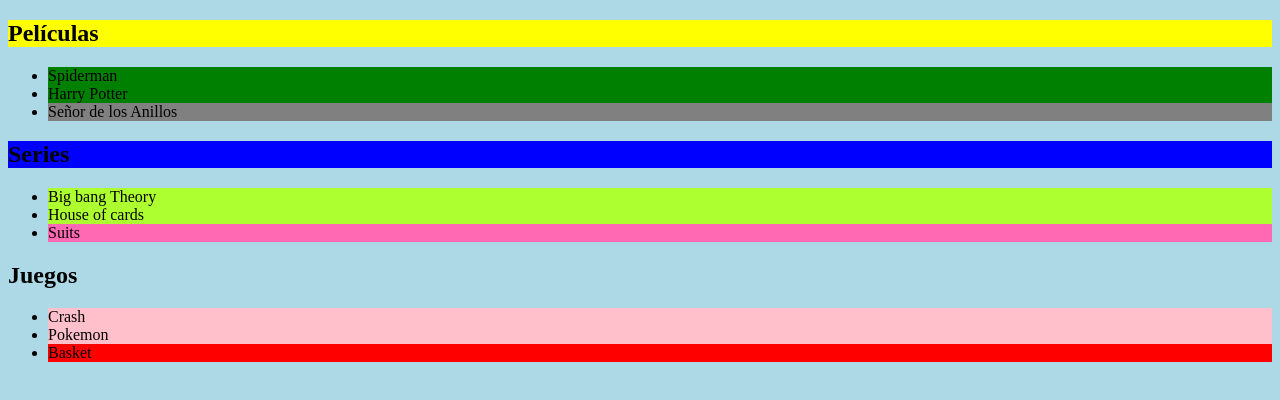
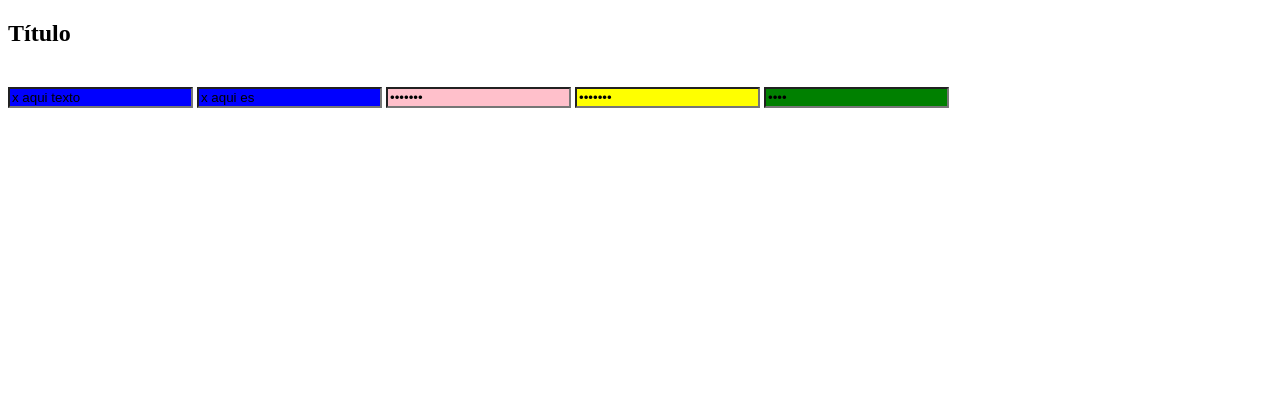
Before and after one commit to RobertMoralesO/clase-git-css-web1-2022-2, a plain HTML site: page index.html in a window 1280 px wide. Drawn offline with Linux system fonts and the light colour scheme.

Commit message:
Selector de atributos con modificadores

```diff
--- /dev/null
+++ b/02-Selectores/estilos.css
@@ -0,0 +1,63 @@
+/* Selectores de Tipo */
+
+/*Especificidad de selectores de tipo es: 1*/
+body{
+    background-color: lightblue;
+}
+
+li{
+    background-color: red;
+}
+
+/* Selector de Clase*/
+/*Especificidad de selectores de tipo es: 10*/
+.peliculas {
+    background-color: yellow;
+}
+
+.series {
+    background-color: blue;
+}
+
+.pelicula {
+    background-color: green;
+}
+
+/* Selector de ID*/
+
+/*Especificidad de selectores de id es: 100*/
+
+#senorDeLosAnillos{
+    background-color: grey;
+}
+
+#suits{
+    background-color: hotpink;
+}
+
+/* Especificidades y Cascada*/
+
+
+
+
+
+
+li{
+    background-color: greenyellow; /*1*/
+}
+
+.juego{
+    background-color: pink; /*10*/
+}
+
+#basket{
+    background-color: brown; /*100*/
+}
+
+#basket{
+    background-color: red; /*100*/
+}
+
+/*
+1. Especificidad
+2. Cascadas*/
--- a/estilos.css
+++ b/estilos.css
@@ -1,63 +1,33 @@
 /* Selectores de Tipo */
 
-/*Especificidad de selectores de tipo es: 1*/
-body{
-    background-color: lightblue;
+/*Selector por atributo*/
+[value]{
+    margin-top: 20px;
 }
 
-li{
-    background-color: red;
+
+/*[value*="aqui"]{
+    background-color: blue;
+}*/
+
+/* Palabra en cualquier posición*/
+[value~="aqui"]{
+    background-color: blue;
 }
 
-/* Selector de Clase*/
-/*Especificidad de selectores de tipo es: 10*/
-.peliculas {
+
+/* Palabra al final */
+[value$="aqui"]{
     background-color: yellow;
 }
 
-.series {
-    background-color: blue;
+/* Palabra al inicio */
+[value^="aqui"]{
+    background-color: pink;
 }
 
-.pelicula {
-    background-color: green;
+/* Exactamente igual */
+
+[value="aqui"]{
+    background-color: green ;
 }
-
-/* Selector de ID*/
-
-/*Especificidad de selectores de id es: 100*/
-
-#senorDeLosAnillos{
-    background-color: grey;
-}
-
-#suits{
-    background-color: hotpink;
-}
-
-/* Especificidades y Cascada*/
-
-
-
-
-
-
-li{
-    background-color: greenyellow; /*1*/
-}
-
-.juego{
-    background-color: pink; /*10*/
-}
-
-#basket{
-    background-color: brown; /*100*/
-}
-
-#basket{
-    background-color: red; /*100*/
-}
-
-/*
-1. Especificidad
-2. Cascadas*/
--- a/index.html
+++ b/index.html
@@ -8,25 +8,17 @@
     <link rel="stylesheet" href="estilos.css">
 </head>
 <body>
-    <h2 class="peliculas">Películas</h2>
-    <ul>
-        <li class="pelicula">Spiderman</li>
-        <li class="pelicula favorita">Harry Potter</li>
-        <li class="pelicula aburrida" id="senorDeLosAnillos">Señor de los Anillos</li>
-    </ul>
+    <h2 class="titulo">Título</h2>
 
-    <h2 class="series">Series</h2>
-    <ul>
-        <li class="serie">Big bang Theory</li>
-        <li class="serie favorita">House of cards</li>
-        <li class="serie aburrida" id="suits">Suits</li>
-    </ul>
+    <form class="form">
+        <input type="text" value="x aqui texto">
+        <input type="email" value=" x aqui es">
+        <input type="password" value="aqui es">
+        <input type="password" value="es aqui">
+        <input type="password" value="aqui">
 
-    <h2 class="juegos">Juegos</h2>
-    <ul>
-        <li class="juego">Crash</li>
-        <li class="juego favorito">Pokemon</li>
-        <li class="juego aburrido" id="basket">Basket</li>
-    </ul>
+
+    </form>
+
 </body>
 </html>
```
Also changed, not shown: 02-Selectores/index.html (added, +32 -0 lines).
